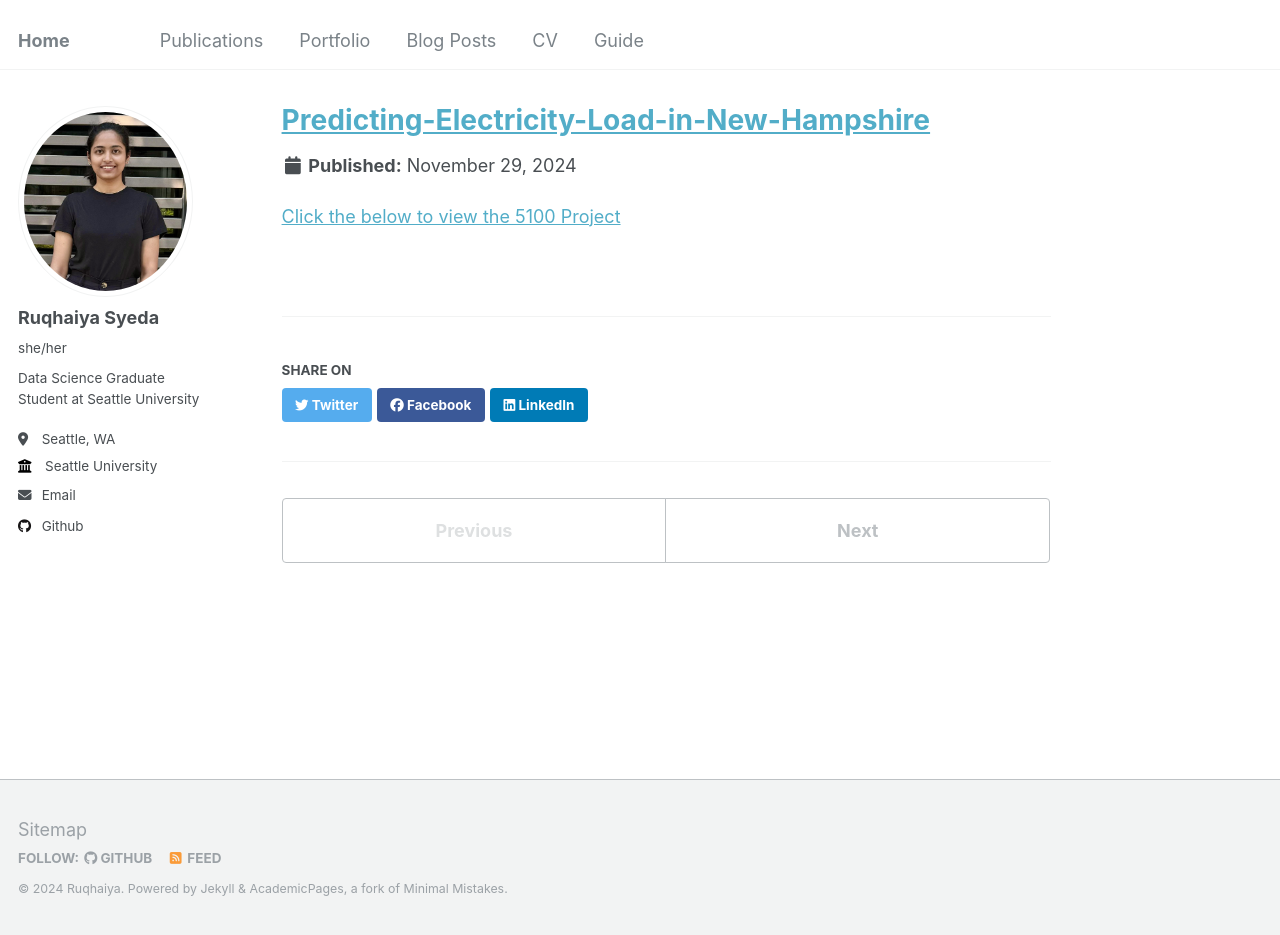
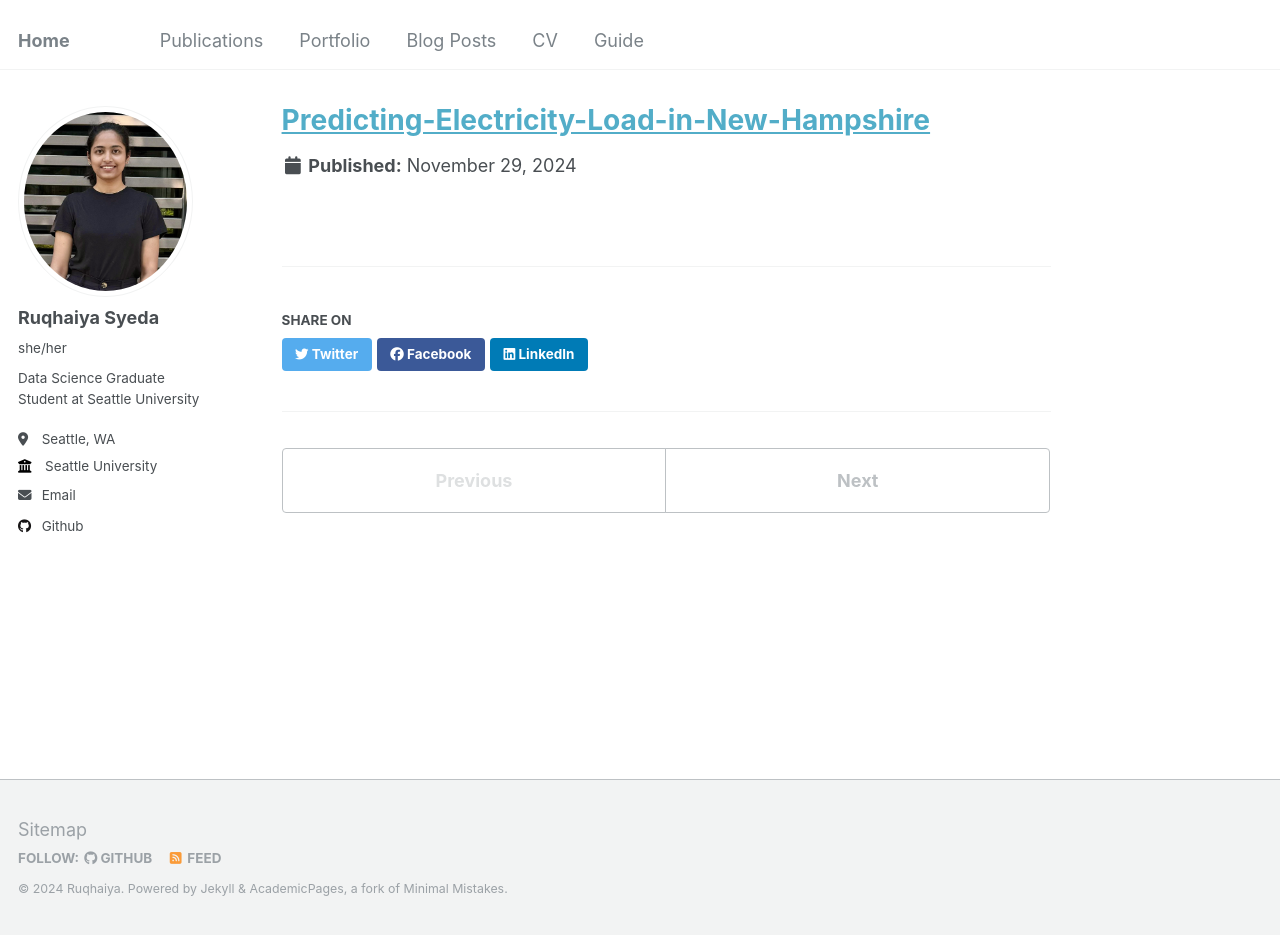
Before and after one commit to Ruqhaiya/ruqhaiya.github.io, a Jekyll site: the page built from _portfolio/portfolio-1.md, in a window 1280 px wide and 935 px high. Built offline with Jekyll 4.4.1, drawn with Linux system fonts in a browser that asks for light colours.

Commit message:
Update portfolio-1.md

```diff
--- a/_portfolio/portfolio-1.md
+++ b/_portfolio/portfolio-1.md
@@ -2,6 +2,3 @@
 title: "[Predicting-Electricity-Load-in-New-Hampshire](https://github.com/Ruqhaiya/Predicting-Electricity-Load-in-New-Hampshire/blob/main/5100_Project_Combined.ipynb)"
 collection: portfolio
 ---
-
-
-[Click the below to view the 5100 Project](https://github.com/Ruqhaiya/Predicting-Electricity-Load-in-New-Hampshire/blob/main/5100_Project_Combined.ipynb)
```
